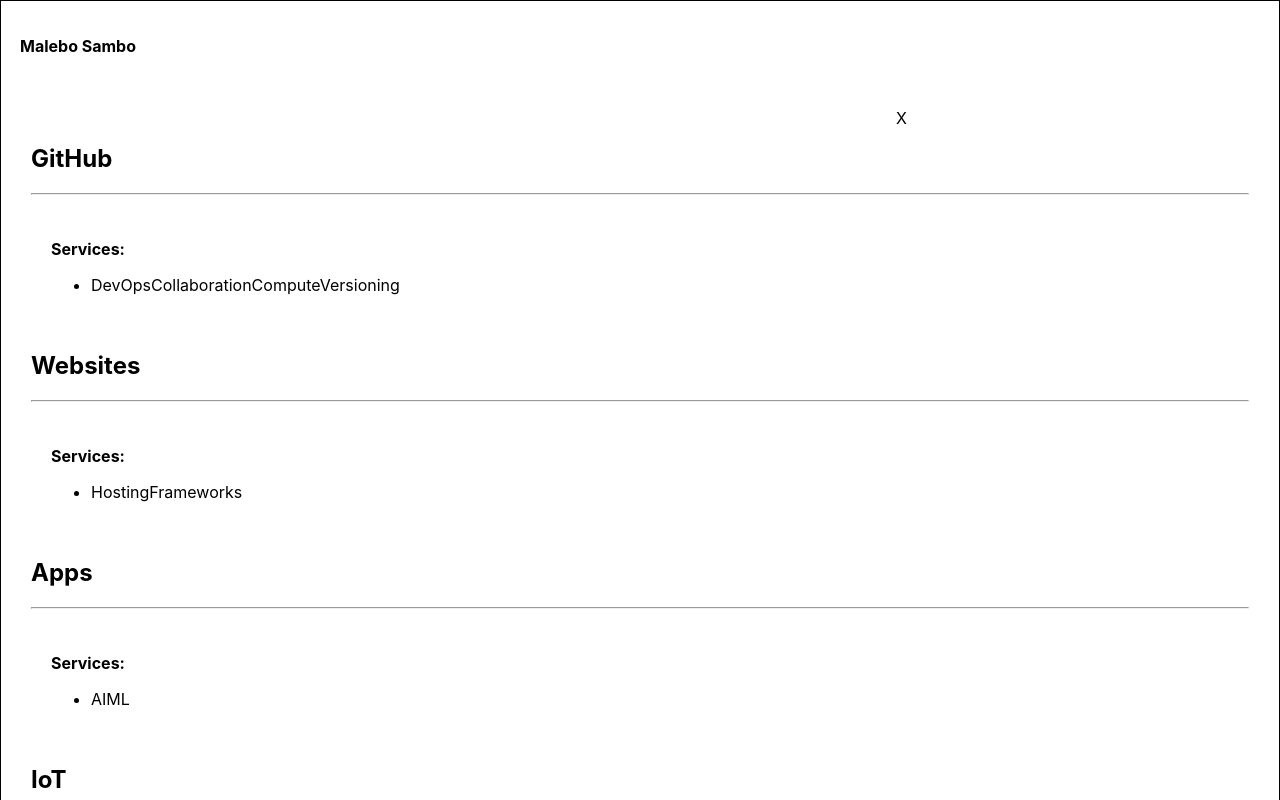
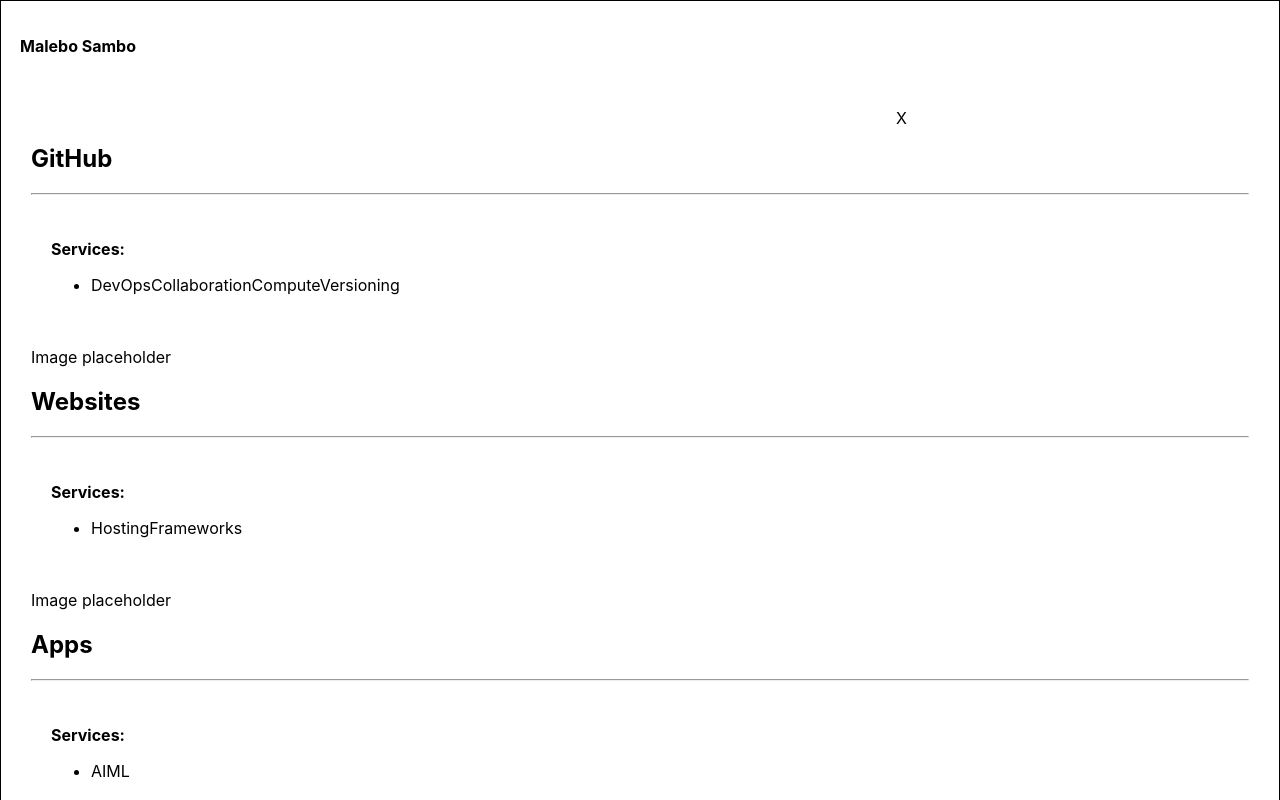
Before and after one commit to malebosambo/portfolio, a React (Create React App) app: page / in a window 1280 px wide. Shown: the top 800 px of the page. Built offline with nearby package versions, Linux system fonts and the light colour scheme.

Commit message:
Created a placeholder for the service image. Looking into using images.

```diff
--- a/src/components/homeContentCont.js
+++ b/src/components/homeContentCont.js
@@ -1,6 +1,5 @@
 import React, { Component } from 'react';
 import './homeContentCont.css';
-import serviceImage from './image.js';
 
 class HomeContentCont extends Component {
   // state = {};
@@ -20,7 +19,7 @@
           <ul><li key={service.ops}>{service.ops}</li></ul>
         </div>
         <div className="Image">
-          <serviceImage />
+          <p>Image placeholder</p>
         </div>
 
       </div>
```
